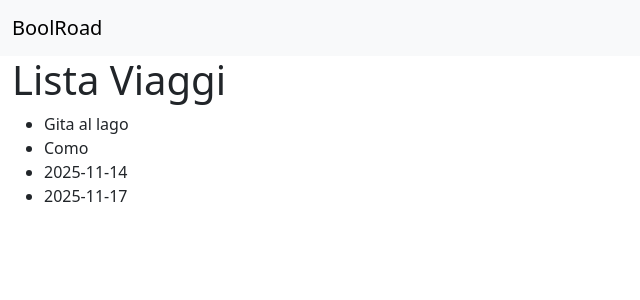
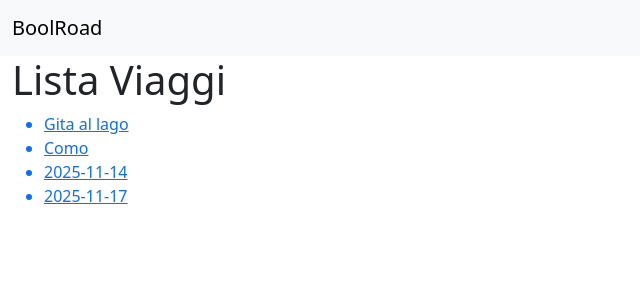
Before and after one commit to Johnnyfromtheblock4/boolroad, a React (Vite) app: page / in a window 1280 px wide. Shown: the top 300 px of the page, without its empty margins (0-640 px from the left). Built offline with nearby package versions, Linux system fonts and the light colour scheme.

Commit message:
[UPD] link to DetailTrip

```diff
--- a/src/pages/HomePage.jsx
+++ b/src/pages/HomePage.jsx
@@ -1,4 +1,5 @@
 import trips from "../data/db";
+import { Link } from "react-router-dom";
 
 const HomePage = () => {
   return (
@@ -8,10 +9,12 @@ const HomePage = () => {
         <div className="row">
           <div className="col-12">
             <ul>
-              <li>{trips[0].name}</li>
-              <li>{trips[0].city}</li>
-              <li>{trips[0].initialDate}</li>
-              <li>{trips[0].endDate}</li>
+              <Link to="/trips">
+                <li>{trips[0].name}</li>
+                <li>{trips[0].city}</li>
+                <li>{trips[0].initialDate}</li>
+                <li>{trips[0].endDate}</li>
+              </Link>
             </ul>
           </div>
         </div>
```
